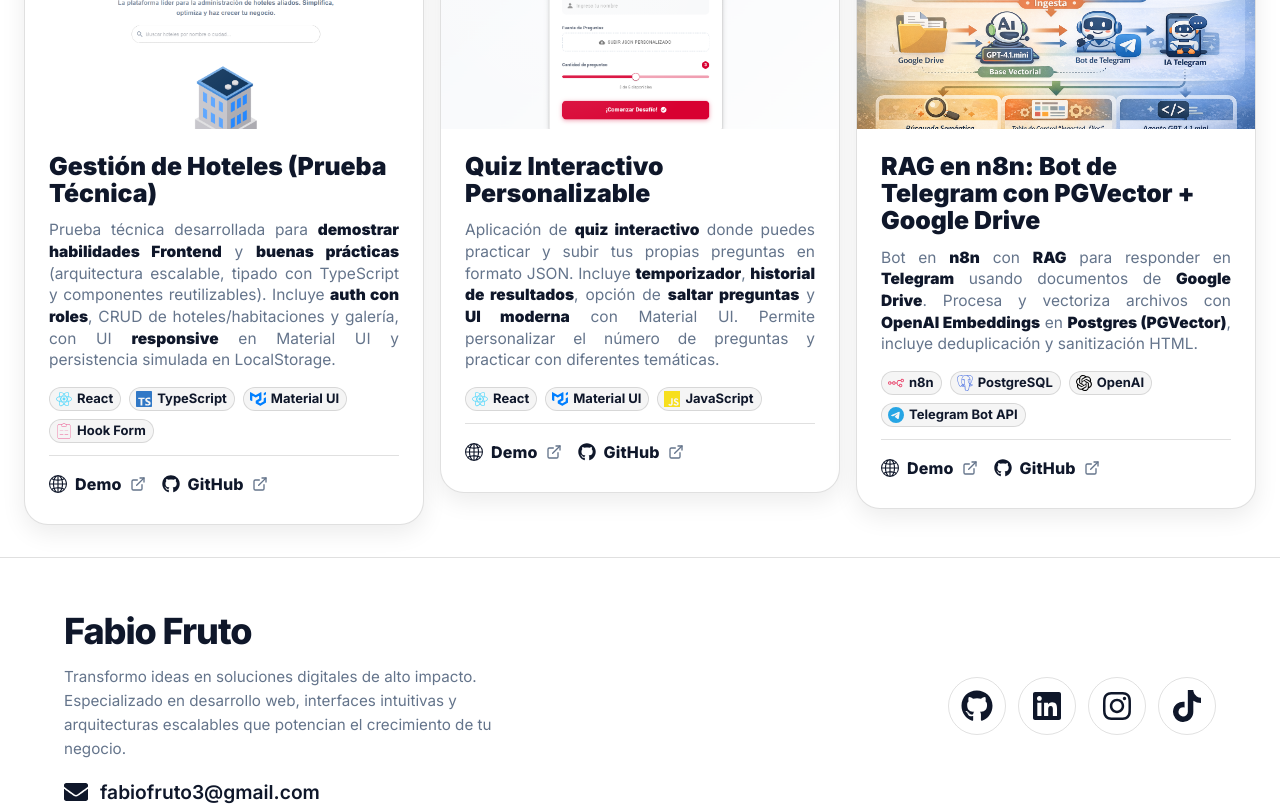
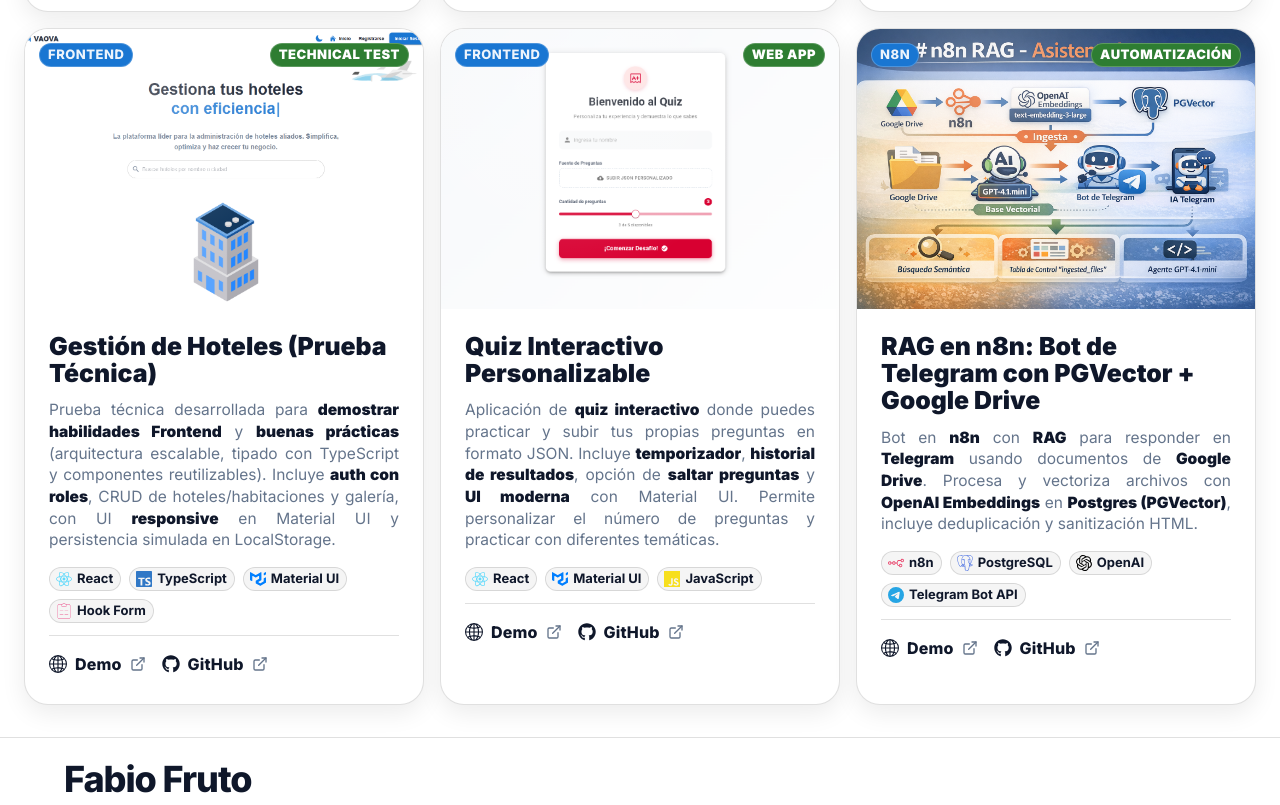
Before and after one commit to fabiofruto88/MI-PORTAFOLIO, a Next.js app: page / in a window 1280 px wide. Shown: the part 4600-5405 px from the top of the page. Built offline with nearby package versions, Linux system fonts and the light colour scheme.

Commit message:
Enhance ProjectCard layout with flexible design and adjust Footer padding

```diff
--- a/src/components/common/ProjectCard.tsx
+++ b/src/components/common/ProjectCard.tsx
@@ -68,6 +68,9 @@
       tabIndex={0}
       sx={{
         width: "100%",
+        height: "100%",
+        display: "flex",
+        flexDirection: "column",
         borderRadius: 2,
         overflow: "hidden",
         border: `1px solid ${theme.palette.divider}`,
@@ -80,9 +83,6 @@
           transform: "translateY(-2px)",
           boxShadow: `0 16px 40px ${alpha(theme.palette.common.black, 0.14)}`,
           borderColor: theme.palette.primary.main,
-          "& img": {
-            transform: "scale(1.08)",
-          },
         },
         ...sx,
       }}
@@ -90,8 +90,7 @@
       <Box
         sx={{
           position: "relative",
-          background: headerBg,
-          height: "clamp(140px, 22vw, 190px)",
+          height: "clamp(140px, 22vw, 280px)",
           overflow: "hidden",
         }}
       >
@@ -161,7 +160,7 @@
         </Stack>
       </Box>
 
-      <Stack spacing={1.5} sx={{ p: 3 }}>
+      <Stack spacing={1.5} sx={{ p: 3, flexGrow: 1 }}>
         <Typography
           variant="h5"
           component="h3"
@@ -197,7 +196,7 @@
           spacing={1}
           useFlexGap
           flexWrap="wrap"
-          sx={{ pt: 0.5 }}
+          sx={{ pt: 0.5, marginTop: "auto" }}
         >
           {technologies.map((tech) => {
             const Icon = tech.icon;
--- a/src/components/layout/Footer.tsx
+++ b/src/components/layout/Footer.tsx
@@ -63,7 +63,7 @@
         bgcolor: "background.paper",
         borderTop: "1px solid",
         borderColor: "divider",
-        py: { xs: 4, md: 6 },
+        py: { xs: 2, md: 2 },
         mt: "auto",
         width: "100%",
         position: "relative",
```
